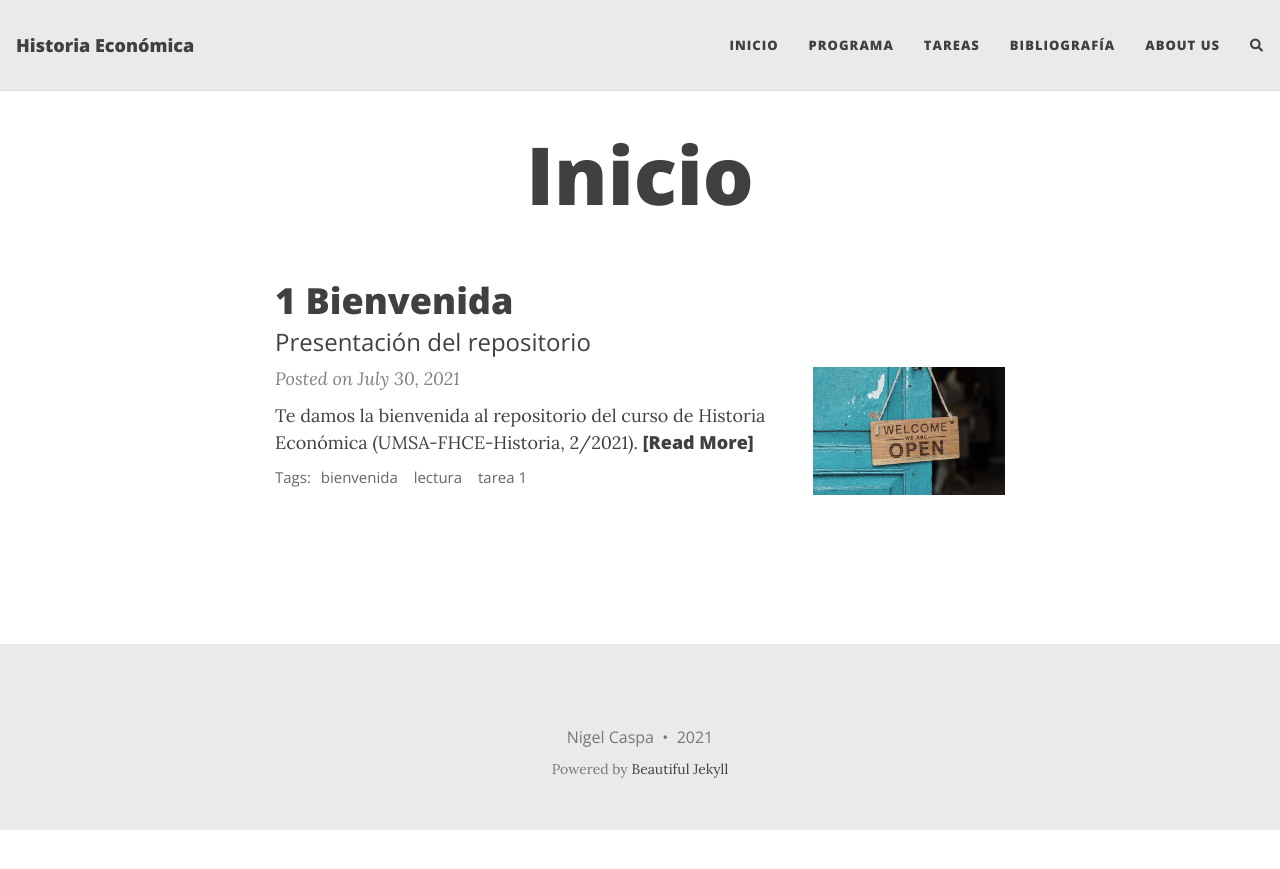
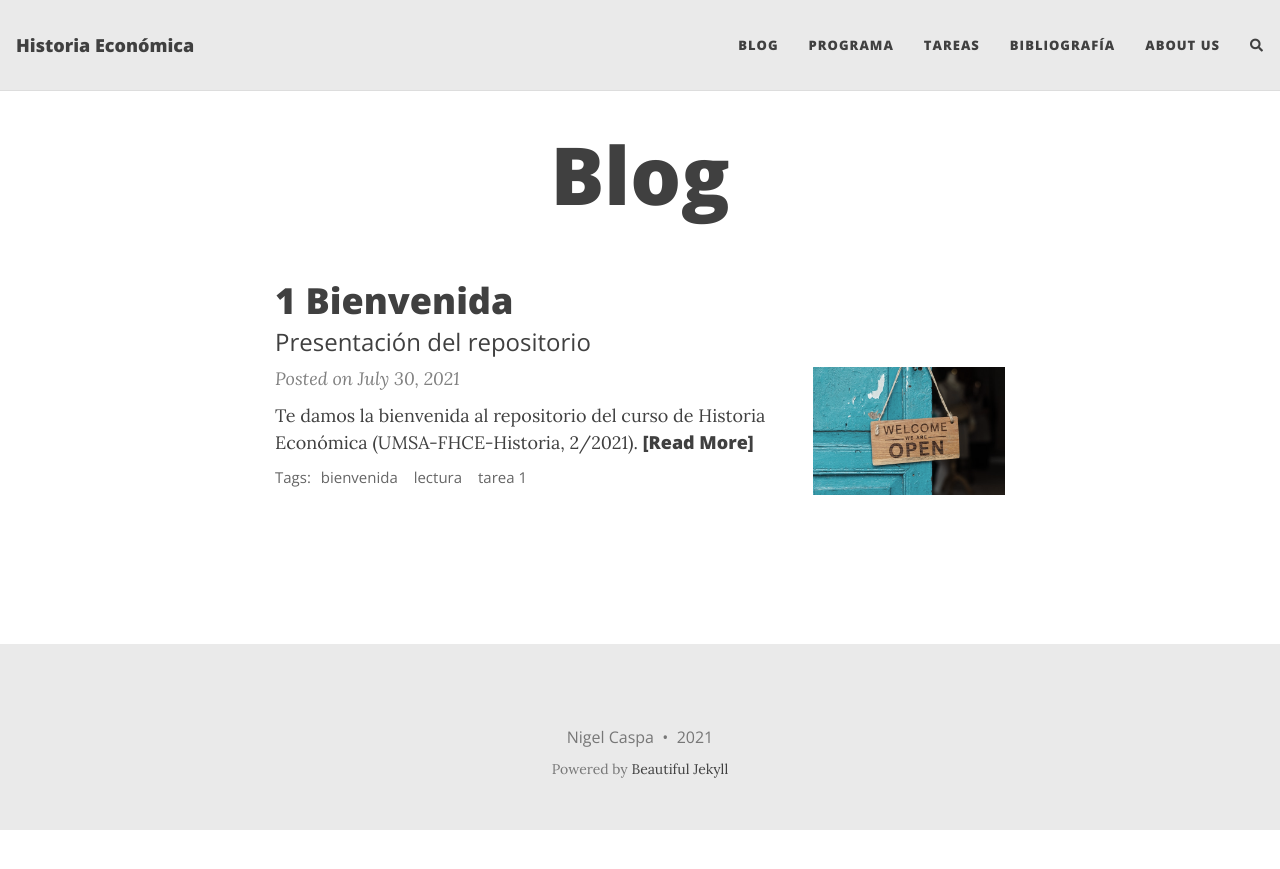
Before and after one commit to NigelCaspa/historiaeconomica, a Jekyll site: the page built from index.html, in a window 1280 px wide. Shown: the top 869 px of the page. Built offline with Jekyll 4.4.1, drawn with Linux system fonts in a browser that asks for light colours; nearby versions of some CDN libraries; the list of posts is cut into pages by our own code; comment, search, counter and statistics services are not loaded.

Commit message:
inicio por blog

```diff
--- a/_config.yml
+++ b/_config.yml
@@ -14,7 +14,7 @@ author: Nigel Caspa
 # --- List of links in the navigation bar --- #
 
 navbar-links:
-  Inicio: "https://nigelcaspa.github.io/historiaeconomica/"
+  Blog: "https://nigelcaspa.github.io/historiaeconomica/"
   Programa: "programa"
   Tareas: "tareas"
   Bibliografía: "bibliografia"
--- a/index.html
+++ b/index.html
@@ -1,6 +1,6 @@
 ---
 layout: home
-title: Inicio
+title: Blog
 subtitle:
 thumbnail-img: /assets/img/bib.jpg
 share-img: /assets/img/bib.jpg
```
